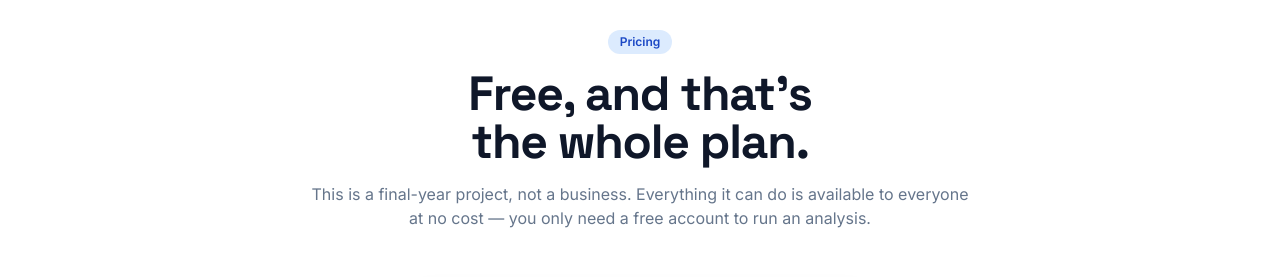
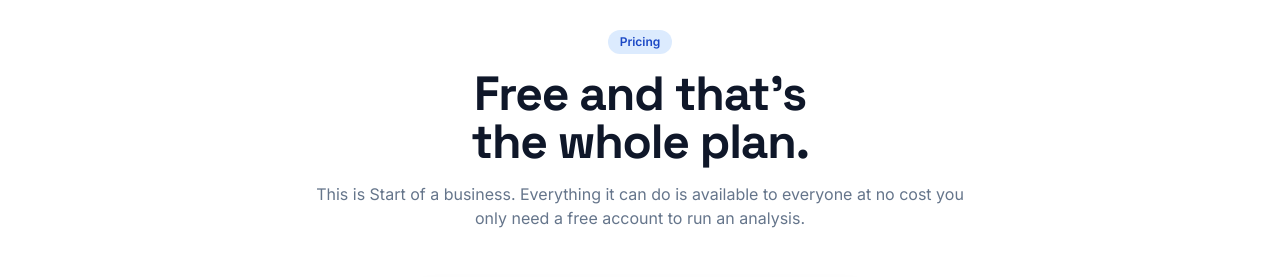
Before and after one commit to muzamilwork122-collab/FinalYearProject, a React (Vite) app in the folder frontend/: page /pricing in a window 1280 px wide. Shown: the part 133-410 px from the top of the page. Built offline with nearby package versions, Linux system fonts and the light colour scheme; no server answers; the HTML template or start-up script is replaced by a standard one.

Commit message:
Update PricingSection.tsx

```diff
--- a/frontend/src/components/PricingSection.tsx
+++ b/frontend/src/components/PricingSection.tsx
@@ -19,11 +19,11 @@ export default function PricingSection() {
         <div className="mx-auto max-w-2xl text-center">
           <span className="chip-accent">Pricing</span>
           <h1 className="mt-4 font-display text-4xl font-bold tracking-tight text-foreground sm:text-5xl text-balance">
-            Free, and that's the whole plan.
+            Free and that's the whole plan.
           </h1>
           <p className="mt-4 text-muted-foreground">
-            This is a final-year project, not a business. Everything it can do is available to
-            everyone at no cost — you only need a free account to run an analysis.
+            This is Start of a business. Everything it can do is available to
+            everyone at no cost you only need a free account to run an analysis.
           </p>
         </div>
 
```
